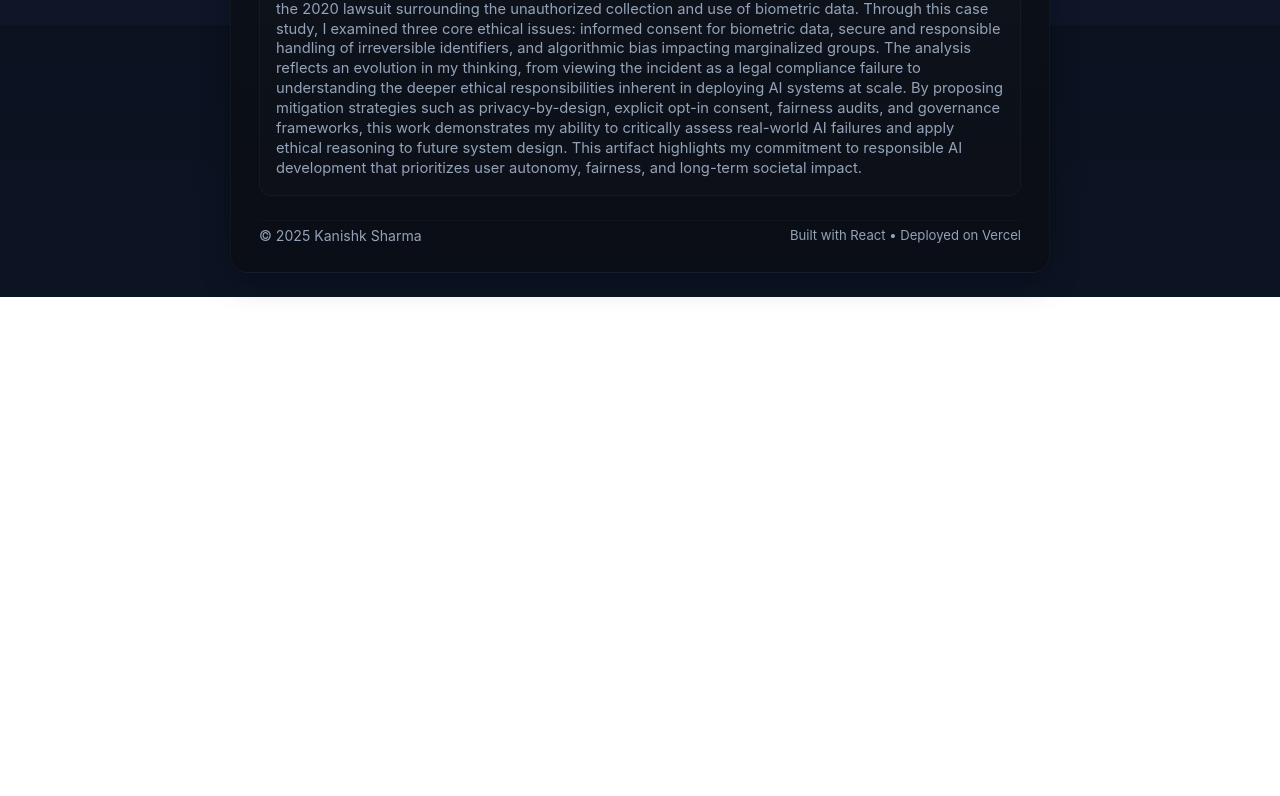
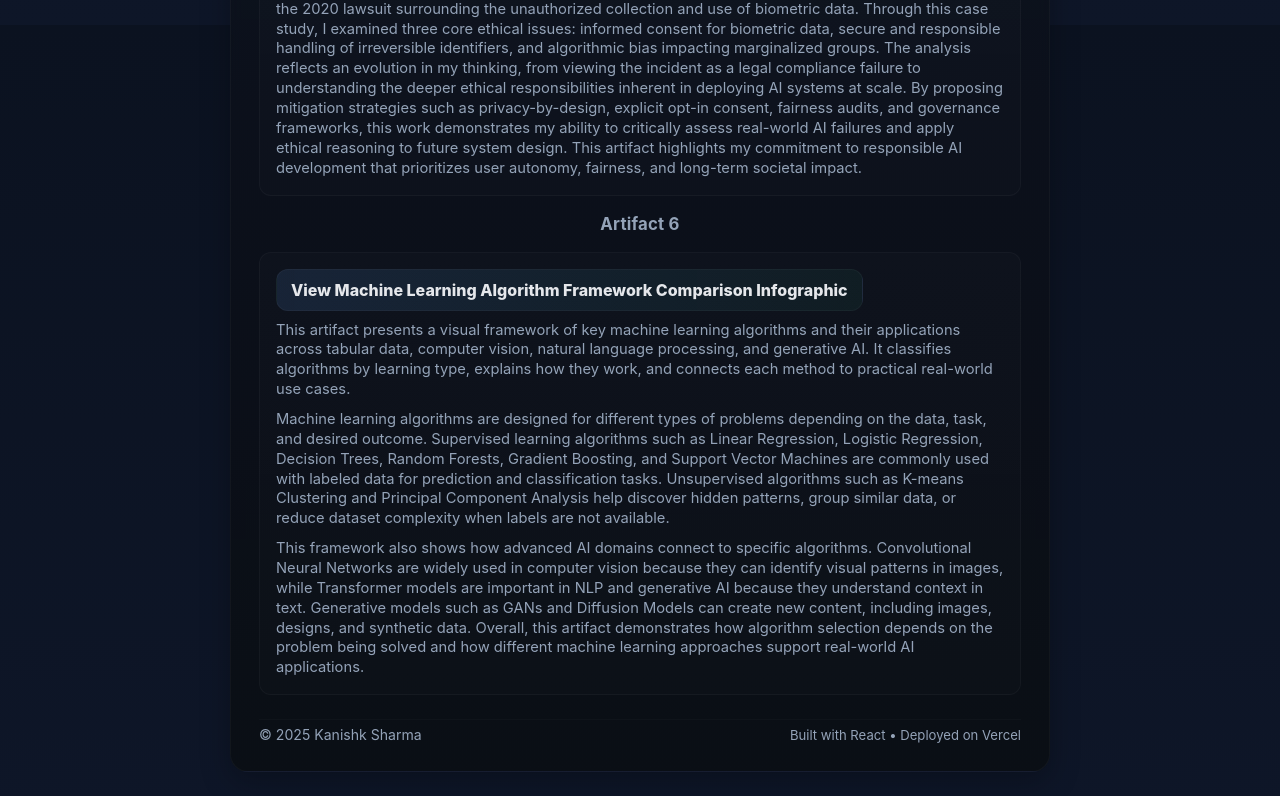
Before and after one commit to KanishkSharma7/Assignment1.6_Submission, a JavaScript app in the folder client/: page / in a window 1280 px wide. Shown: the part 1575-2371 px from the top of the page. Before the commit the page ends 1872 px from the top, so only its background shows below. Built offline with nearby package versions, Linux system fonts and the light colour scheme; the HTML template or start-up script is replaced by a standard one.

Commit message:
Added artifact 6

```diff
--- a/client/src/App.js
+++ b/client/src/App.js
@@ -152,6 +152,30 @@ export default function App() {
           </p>
         </div>
 
+        <h2 className="artifact-title">Artifact 6</h2>
+        <div className="deliverable">
+          <div className="deliverable-row">
+            <a
+              className="btn deliverable-btn"
+              href="https://docs.google.com/document/d/1IFOV-I9dSF5X-UBXAYGhYhqD6rfD-Eyq7Ozlki2AyGQ/edit?usp=sharing"
+              target="_blank"
+              rel="noreferrer"
+            >
+              View Machine Learning Algorithm Framework Comparison Infographic
+            </a>
+          </div>
+
+          <p className="deliverable-desc">
+            This artifact presents a visual framework of key machine learning algorithms and their applications across tabular data, computer vision, natural language processing, and generative AI. It classifies algorithms by learning type, explains how they work, and connects each method to practical real-world use cases.
+          </p>
+          <p className="deliverable-desc">
+            Machine learning algorithms are designed for different types of problems depending on the data, task, and desired outcome. Supervised learning algorithms such as Linear Regression, Logistic Regression, Decision Trees, Random Forests, Gradient Boosting, and Support Vector Machines are commonly used with labeled data for prediction and classification tasks. Unsupervised algorithms such as K-means Clustering and Principal Component Analysis help discover hidden patterns, group similar data, or reduce dataset complexity when labels are not available.
+          </p>
+          <p className="deliverable-desc">
+            This framework also shows how advanced AI domains connect to specific algorithms. Convolutional Neural Networks are widely used in computer vision because they can identify visual patterns in images, while Transformer models are important in NLP and generative AI because they understand context in text. Generative models such as GANs and Diffusion Models can create new content, including images, designs, and synthetic data. Overall, this artifact demonstrates how algorithm selection depends on the problem being solved and how different machine learning approaches support real-world AI applications.
+          </p>
+        </div>
+
         {/* FOOTER */}
         <footer className="footer">
           <div>© {new Date().getFullYear()} {PROFILE.name}</div>
```
